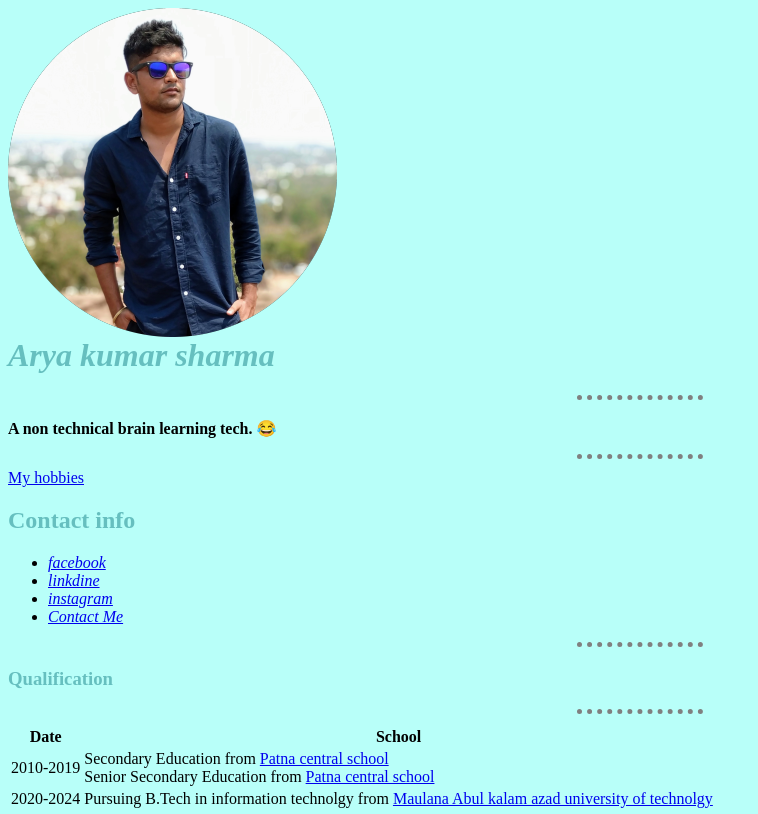
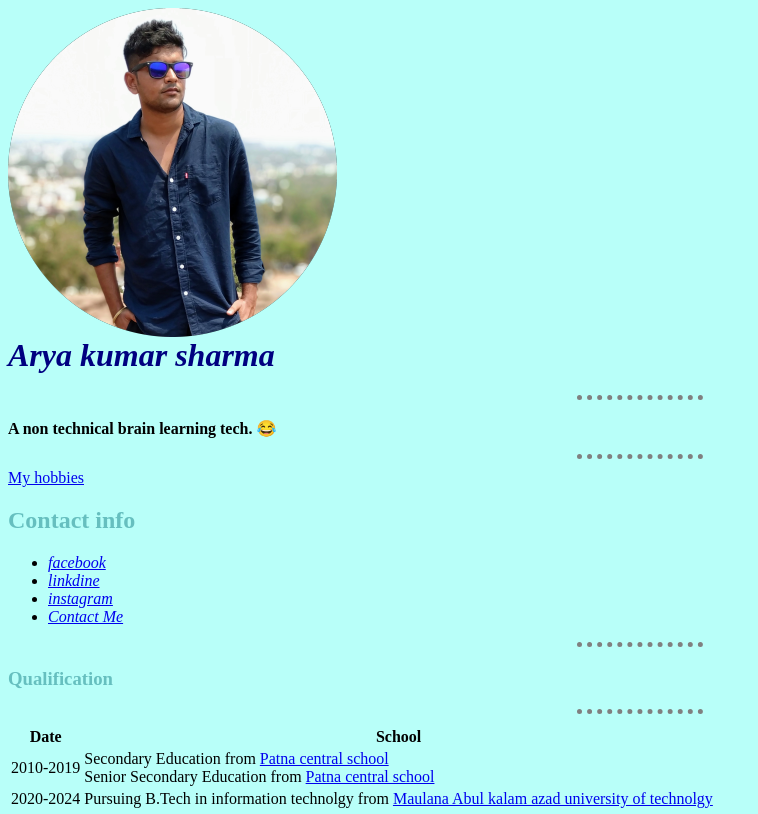
Before and after one commit to Aryakumarsharma/cv, a plain HTML site: page index.html in a window 1280 px wide. Shown: the top 814 px of the page, without its empty margins (0-758 px from the left). Drawn offline with Linux system fonts and the light colour scheme.

Commit message:
Update style.css

```diff
--- a/style.css
+++ b/style.css
@@ -10,3 +10,4 @@ hr{
    border-color:grey;
    border-width: 5px;
    width:10% ;}
+.name{color:navy}
```
